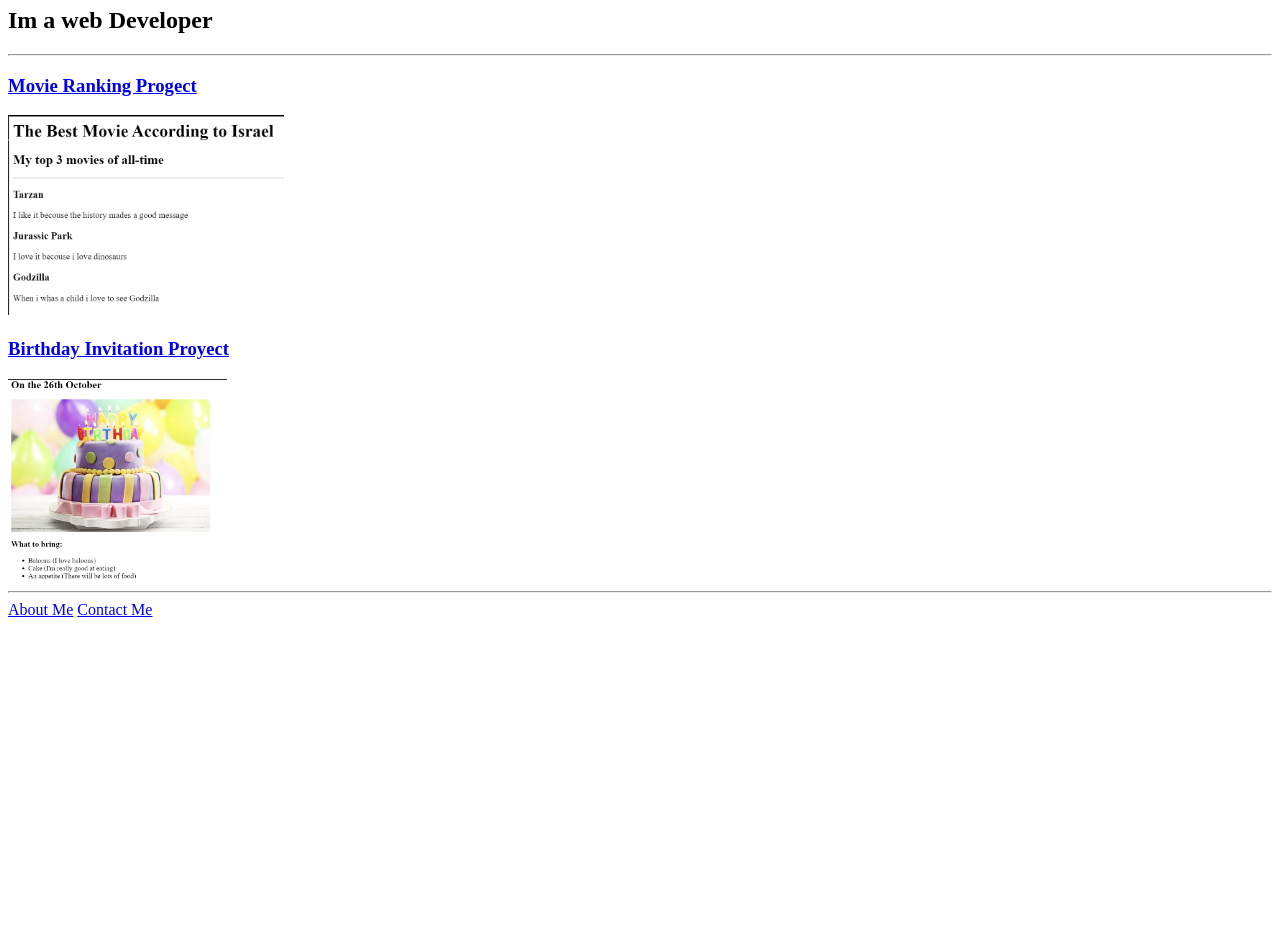
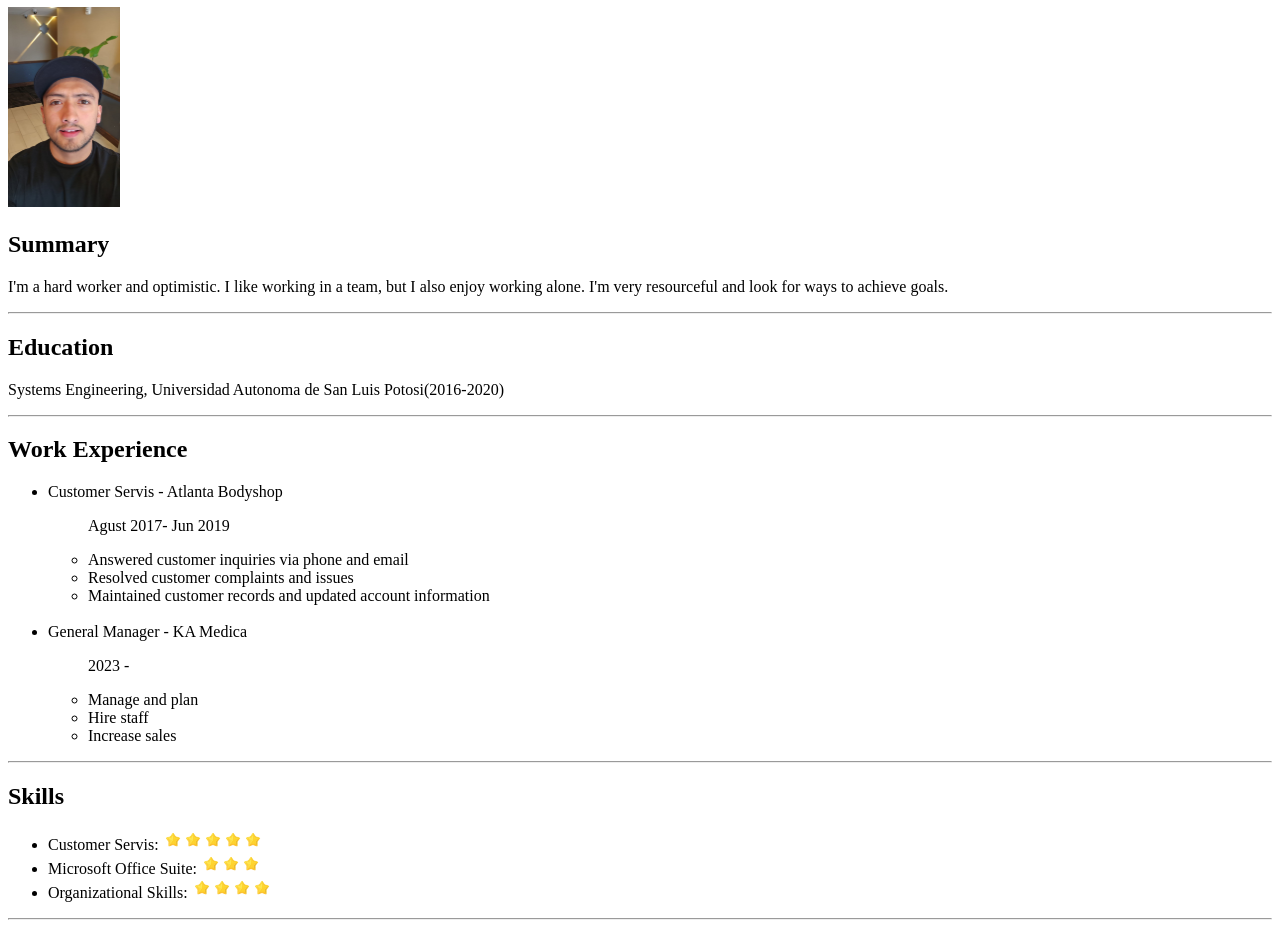
Before and after one commit to IsraelYudiche10/html-portfolio, a plain HTML site: page index.html in a window 1280 px wide. Shown: the part 73-1010 px from the top of the page. Before the commit the page ends 800 px from the top, so only its background shows below. Drawn offline with Linux system fonts and the light colour scheme.

Commit message:
Add files via upload

```diff
--- a/index.html
+++ b/index.html
@@ -1,36 +1,51 @@
-<!-- TODO 1: Create the HTML Boilerplate -->
 <!DOCTYPE html>
-<html lang="es">
+<html lang="en">
 <head>
     <meta charset="UTF-8">
     <meta name="viewport" content="width=device-width, initial-scale=1.0">
-    <title>Israel Portfolio</title>
+    <title>My Resume</title>
 </head>
 <body>
-    <h1>Israel Ramos Portfolio</h1>
-    <h2>Im a web Developer</h2>
+    <h1>Israel Alejandro Ramos Yudiche</h1>
+    <img src="./Assets/img/IsraelPhoto.jpeg" height="200" alt="Selfie">
+    <h2>Summary</h2>
+    <p>I'm a hard worker and optimistic. I like working in a team, but I also enjoy working alone. I'm very resourceful and look for ways to achieve goals.</p>
     <hr>
-    <h3><a href="./public/movie-ranking.html">Movie Ranking Progect</a></h3>
-    <img src="./assets/images/movieRank.png" height="200" alt="Movie ranking preview">
+    <h2>Education</h2>
+    <p>Systems Engineering, Universidad Autonoma de San Luis Potosi(2016-2020)</p>
+    <hr>
+    <h2>Work Experience</h2>
+    <ul>
+        <li>Customer Servis - Atlanta Bodyshop</li>
+        <ul>
+            <p>Agust 2017- Jun 2019</p>
+            <li>Answered customer inquiries via phone and email</li>
+            <li>Resolved customer complaints and issues</li>
+            <li>Maintained customer records and updated account information</li>
+        </ul>
+        <br>
+        <li>General Manager - KA Medica</li>
+        <ul>
+            <p>2023 - </p>
+            <li>Manage and plan</li>
+            <li>Hire staff</li>
+            <li>Increase sales</li>
+        </ul>
+    </ul>
+    <hr>
+    <h2>Skills</h2>
+    <ul>
+        <li>Customer Servis: <img src="./Assets/img/estrella.PNG" height="20" alt="Star"><img src="./Assets/img/estrella.PNG" height="20" alt="Star"><img src="./Assets/img/estrella.PNG" height="20" alt="Star"><img src="./Assets/img/estrella.PNG" height="20" alt="Star"><img src="./Assets/img/estrella.PNG" height="20" alt="Star"></li>
+        <li>Microsoft Office Suite: <img src="./Assets/img/estrella.PNG" height="20" alt="Star"><img src="./Assets/img/estrella.PNG" height="20" alt="Star"><img src="./Assets/img/estrella.PNG" height="20" alt="Star"></li>
+        <li>Organizational Skills: <img src="./Assets/img/estrella.PNG" height="20" alt="Star"><img src="./Assets/img/estrella.PNG" height="20" alt="Star"><img src="./Assets/img/estrella.PNG" height="20" alt="Star"><img src="./Assets/img/estrella.PNG" height="20" alt="Star"></li>
+    </ul>
+    <hr>
+    <h2>Other</h2>
+    <ul>
+        <li><a href="./Public/aboutme.html">About Me</a></li>
+        <li><a href="./Public/Contactme.html">Contact Me</a></li>
+    </ul>
     <br>
-    <h3><a href="./public/birthday-invite.html">Birthday Invitation Proyect</a></h3>
-    <img src="./assets/images/BirthdayInvi.png" height="200" alt="Birthday proyecto preview">
-    <hr>
-    <a href="./public/about.html">About Me</a>
-    <a href="./public/contact.html">Contact Me</a>
     <br>
 </body>
 </html>
-<!-- TODO 2: Add Your previous projects' HTML into the public folder -->
-
-<!-- TODO 3: Take screenshots of your project previews and add the images to the images folder -->
-
-<!-- TODO 4: Add titles/subtitles etc. -->
-
-<!-- TODO 5: Add a link to the project pages -->
-
-<!-- TODO 6: Add images to show the project previews
-HINT for TODO 6: You can use the height attribute set to 200 to make the image smaller:
-https://developer.mozilla.org/en-US/docs/Web/HTML/Element/img#attr-height -->
-
-<!-- TODO 7: Add the Contact Me and About Me page links -->
```
Also changed, not shown: Public/Contactme.html (added, +4 -0 lines), Public/aboutme.html (added, +5 -0 lines), Assets/img/IsraelPhoto.jpeg (added), Assets/img/estrella.PNG (added).
